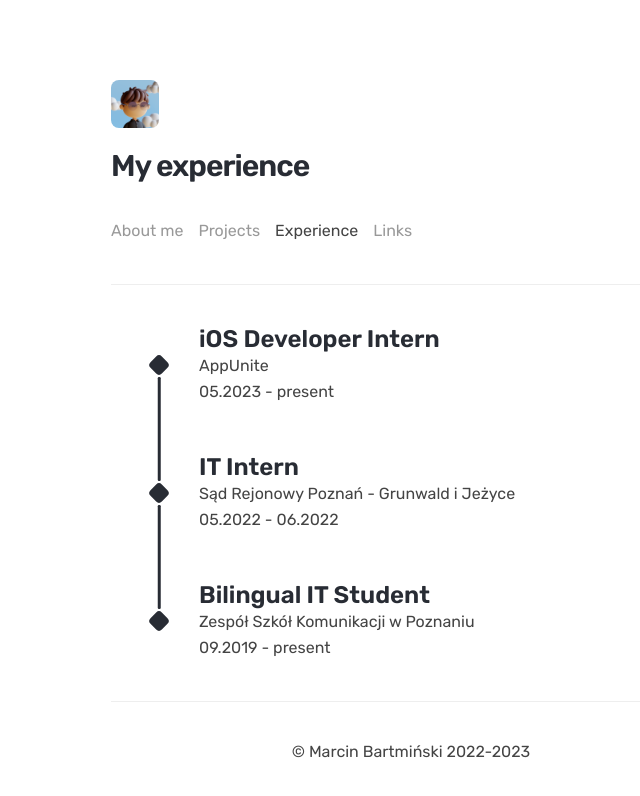
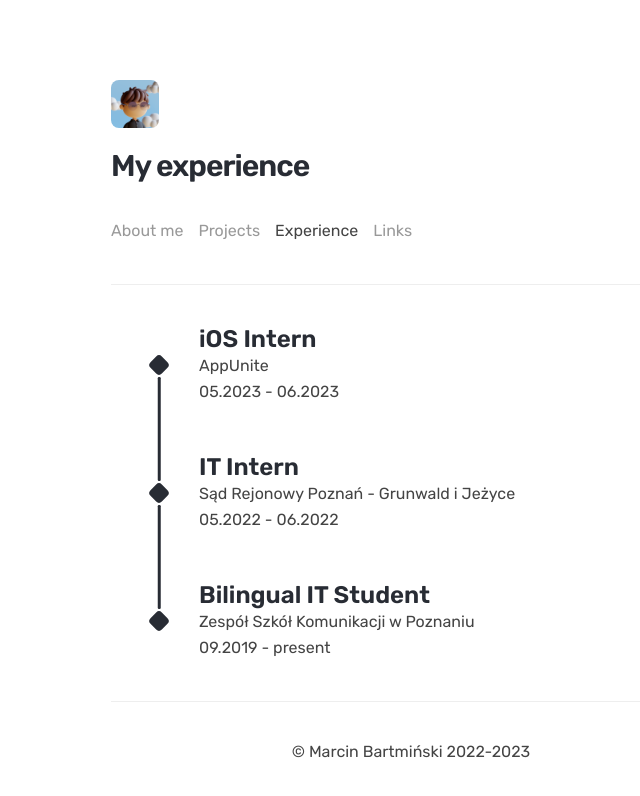
Before and after one commit to mbdjj/website, a Next.js app: page /experience in a window 1280 px wide. Shown: the top 796 px of the page, without its empty margins (229-869 px from the left). Built offline with nearby package versions, Linux system fonts and the light colour scheme.

Commit message:
:sparkles: Update AppUnite internship

```diff
--- a/pages/experience.js
+++ b/pages/experience.js
@@ -22,10 +22,10 @@ export default function Experience() {
       url: "https://poznan-grunwald.sr.gov.pl/",
     },
     {
-      position: "iOS Developer Intern",
+      position: "iOS Intern",
       place: "AppUnite",
       startDate: "05.2023",
-      endDate: "present",
+      endDate: "06.2023",
       url: "https://appunite.com",
     },
   ];
```
